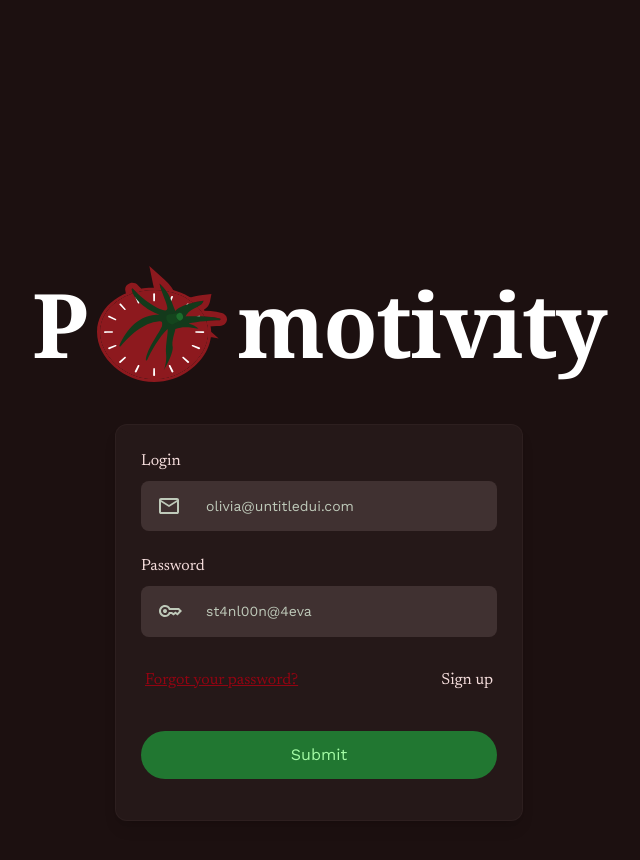
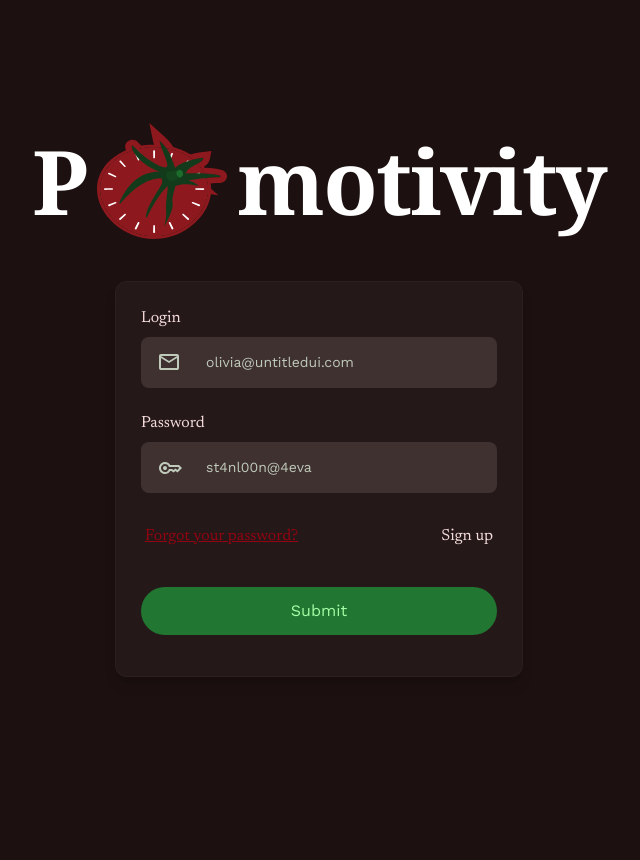
Before and after one commit to SP26CSCI342/final-projects-group-pomotivity, a React (Vite) app: page /login in a window 1280 px wide. Shown: the top 860 px of the page, without its empty margins (321-961 px from the left). After the commit the page ends 800 px from the top, so only its background shows below. Built offline with nearby package versions, Linux system fonts and the light colour scheme; a web font is replaced by a local one.

Commit message:
I removed the padding on the login page to center the prompt.

```diff
--- a/src/pages/login.module.css
+++ b/src/pages/login.module.css
@@ -4,7 +4,6 @@
   display: flex;
   align-items: center;
   justify-content: center;
-  padding: 202.22px 0;
 }
 
 .main {
```
Also changed, not shown: 1 other file (tests, documents, lock files or other folders).
